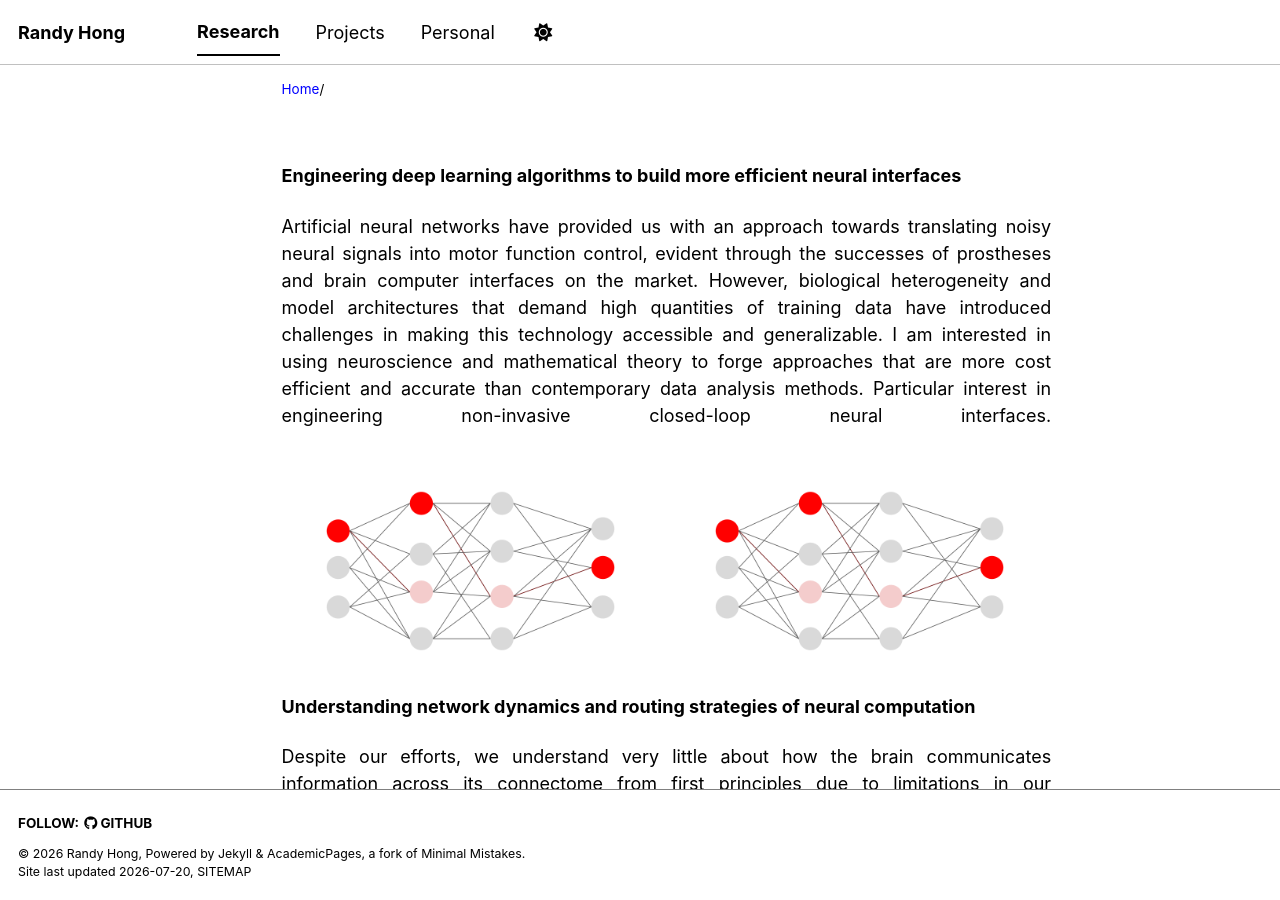
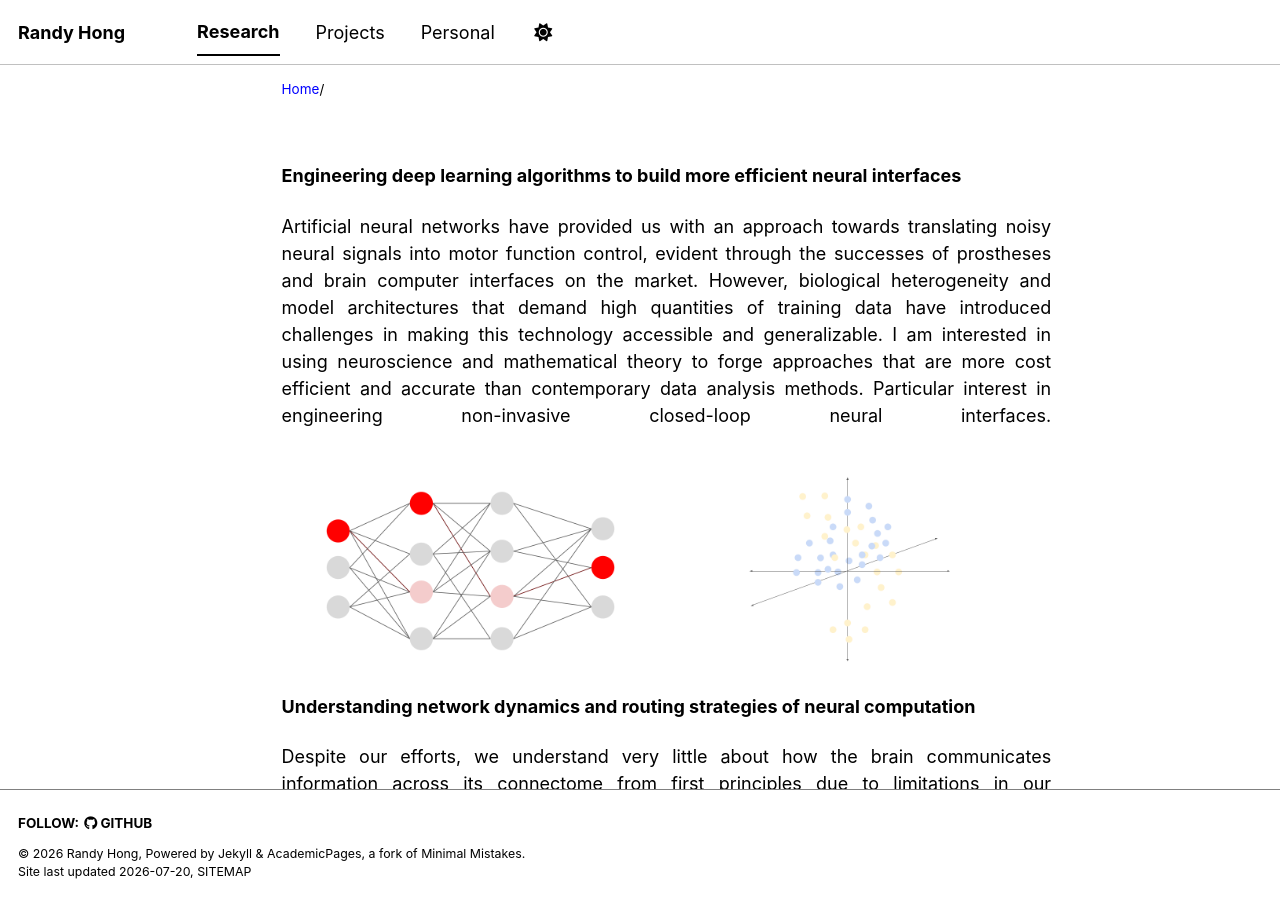
Before and after one commit to randyhongg/randyhongg.github.io, a Jekyll site: the page built from _pages/research.md, in a window 1280 px wide and 900 px high. Built offline with Jekyll 4.4.1, drawn with Linux system fonts in a browser that asks for light colours; a style sheet for code colours, icons or effects is not loaded.

Commit message:
Update research.md

```diff
--- a/_pages/research.md
+++ b/_pages/research.md
@@ -14,7 +14,7 @@ Artificial neural networks have provided us with an approach towards translating
 
 <div style="display: flex; gap: 12px; margin: 16px 0;">
   <img src="../images/graph_visual.png" style="width: 49%; border-radius: 6px;">
-  <img src="../images/graph_visual.png" style="width: 49%; border-radius: 6px;">
+  <img src="../images/data_plot_visual.png" style="width: 49%; border-radius: 6px;">
 </div>
 
 **Understanding network dynamics and routing strategies of neural computation**
```
